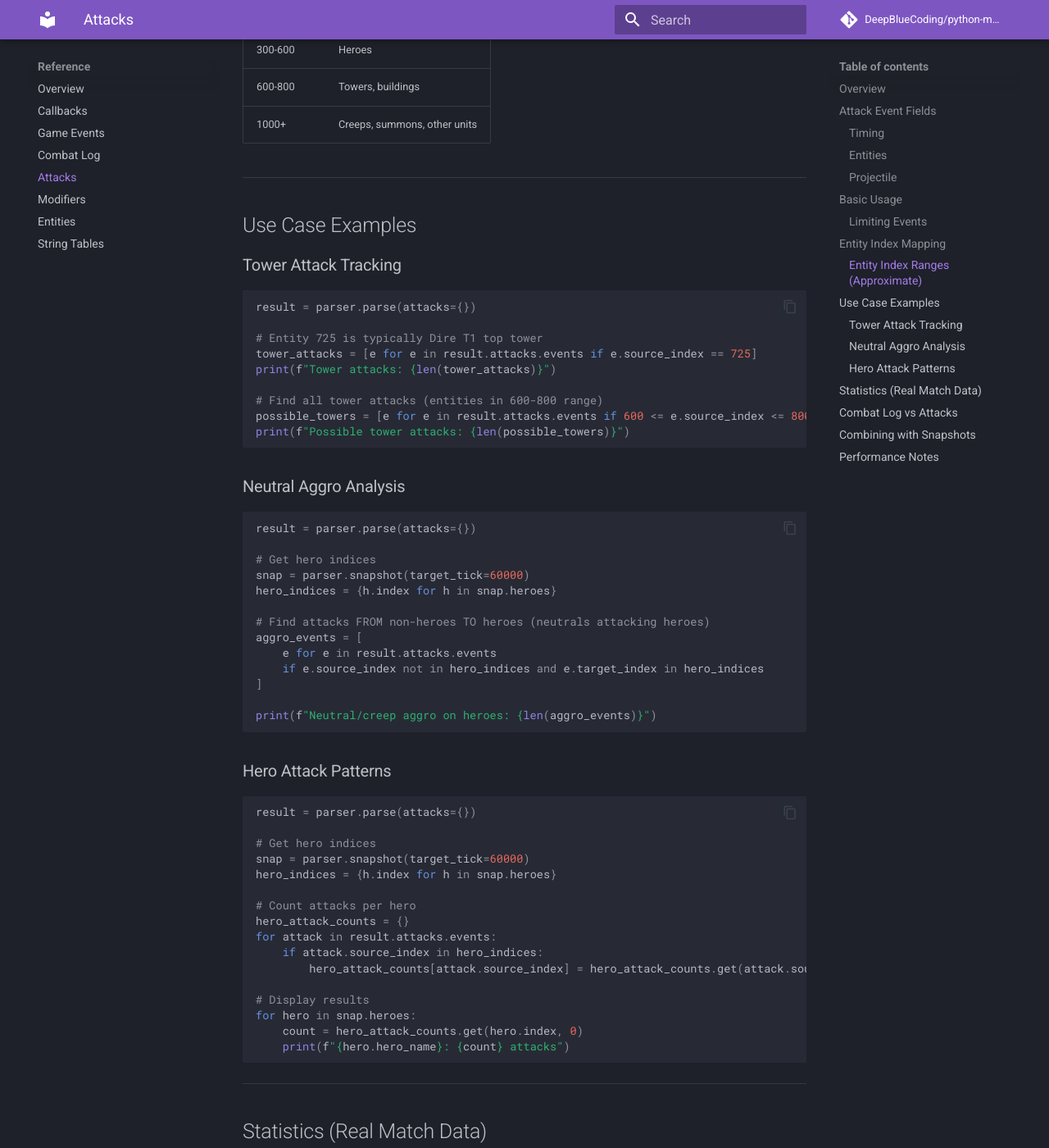
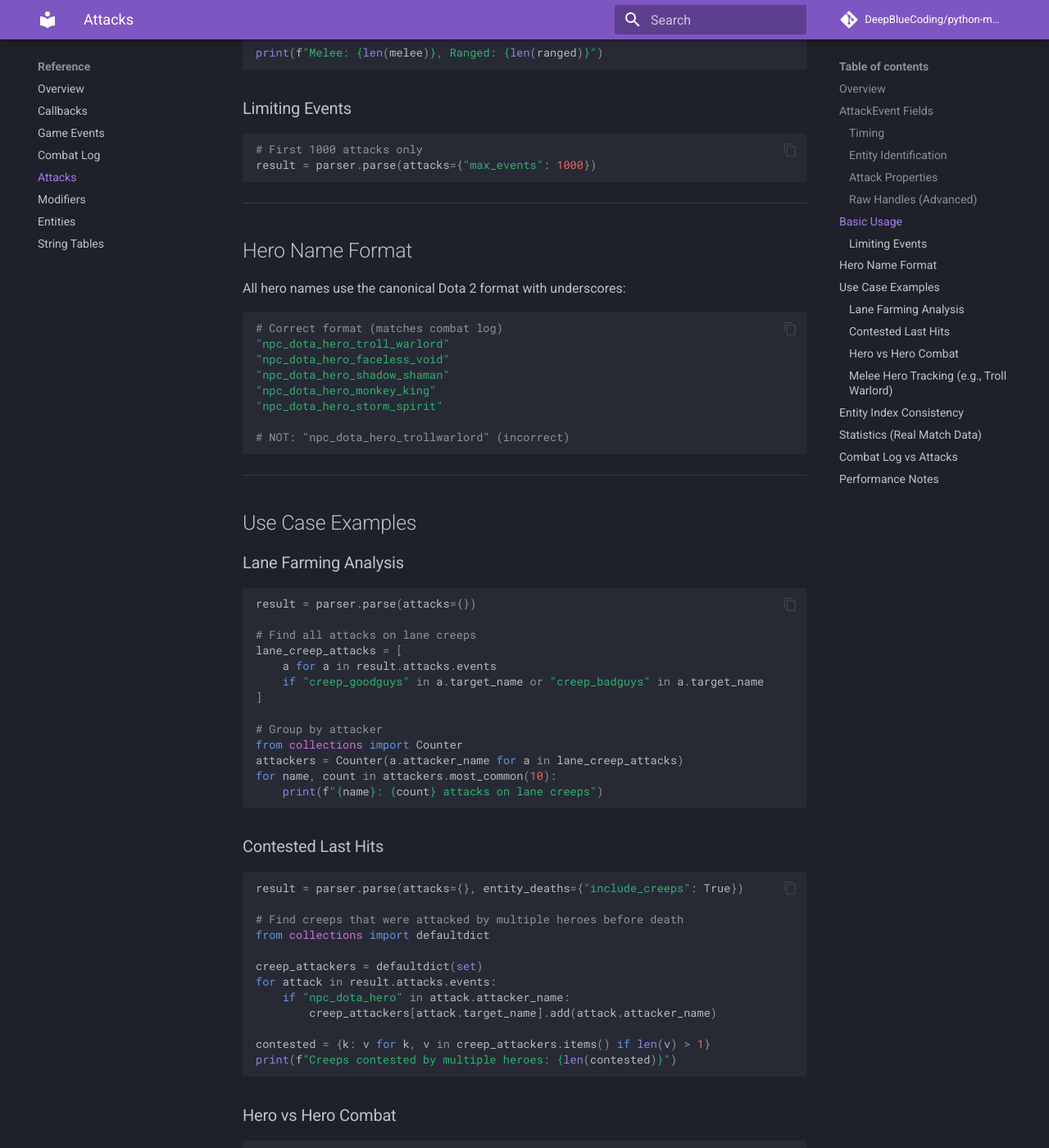
Before and after one commit to DeepBlueCoding/python-manta, an MkDocs documentation site: the page built from docs/reference/attacks.md, in a window 1280 px wide and 1400 px high, scrolled down 2563 px. Shown: the whole window at 82% size. Built offline with MkDocs 1.6.1 and Material for MkDocs 9.7.7, drawn with Linux system fonts in a browser that asks for light colours; comment, search, counter and statistics services are not loaded; the version menu is left out; some of the changed text lies outside the part shown.

Commit message:
feat(attacks): consistent fields for ranged/melee, proper hero naming, location lookup
- Add camelToSnake for proper hero name conversion (troll_warlord not trollwarlord)
- Melee attacks now have source_index/target_index via name→entity mapping
- Melee attacks now have location from entity position lookup
- Remove include_melee flag (always included)
- Add comprehensive unit tests with exact values
- Update attacks documentation

🤖 Generated with [Claude Code](https://claude.com/claude-code)

Co-Authored-By: Claude Opus 4.5 <noreply@anthropic.com>

````diff
--- a/docs/reference/attacks.md
+++ b/docs/reference/attacks.md
@@ -2,26 +2,31 @@
 # Attacks Reference
 
 ??? info "AI Summary"
-    Complete reference for attack projectile parsing from TE_Projectile messages. Captures ALL auto-attacks in the game: hero attacks, tower attacks on creeps, creep-on-creep attacks, and neutral aggro. Each event contains source/target entity indices, projectile speed, and timing. Typically 15,000+ events per match with 87% being non-hero attacks (towers, creeps, neutrals).
+    Complete reference for attack tracking from both TE_Projectile (ranged) and combat log (melee). Captures ALL auto-attacks in the game with consistent fields: entity indices, names, timing, and damage. Typically 30,000+ events per match combining ranged projectiles and melee hits.
 
 ---
 
 ## Overview
 
-The attacks collector parses `TE_Projectile` messages with `is_attack=True`, capturing all auto-attack projectiles in the game. This data is NOT available in the combat log, which only records damage/kill events.
+The attacks collector unifies two data sources into a single consistent API:
+
+- **Ranged attacks**: From `TE_Projectile` messages (projectile speed, dodgeable)
+- **Melee attacks**: From combat log DAMAGE events with no ability (damage values)
+
+Both types share the same `AttackEvent` model with all fields populated where data is available.
 
 **Key Use Cases:**
 
-- Tower attacks on creeps (not in combat log)
-- Neutral creep aggro tracking
-- Creep-on-creep combat analysis
-- Hero attack patterns
+- Last-hit analysis (who attacked which creep)
+- Lane farming patterns
+- Hero attack tracking (both melee and ranged heroes)
+- Tower/creep/neutral combat analysis
 
 ---
 
-## Attack Event Fields
+## AttackEvent Fields
 
-Every `AttackEvent` contains these fields:
+Every `AttackEvent` contains these fields, populated consistently for both ranged and melee:
 
 ### Timing
 
@@ -30,23 +35,38 @@ Every `AttackEvent` contains these fields:
 | `tick` | `int` | Game tick (~30/second) |
 | `game_time` | `float` | Game time in seconds from horn |
 | `game_time_str` | `str` | Formatted time (e.g., "15:34") |
-| `launch_tick` | `int` | Tick when projectile was launched |
+| `launch_tick` | `int` | Tick when projectile was launched (ranged only) |
 
-### Entities
+### Entity Identification
+
+| Field | Type | Ranged | Melee | Description |
+|-------|------|--------|-------|-------------|
+| `source_index` | `int` | ✓ | ✓ | Entity ID of attacker |
+| `target_index` | `int` | ✓ | ✓* | Entity ID of target |
+| `attacker_name` | `str` | ✓ | ✓ | Unit name (e.g., `npc_dota_hero_troll_warlord`) |
+| `target_name` | `str` | ✓ | ✓ | Target unit name |
+
+*Melee target_index populated for heroes, may be 0 for creeps/neutrals
+
+### Attack Properties
+
+| Field | Type | Ranged | Melee | Description |
+|-------|------|--------|-------|-------------|
+| `is_melee` | `bool` | `False` | `True` | Attack type identifier |
+| `damage` | `int` | 0 | ✓ | Damage dealt |
+| `projectile_speed` | `int` | ✓ | 0 | Projectile move speed |
+| `dodgeable` | `bool` | ✓ | `False` | Can be disjointed |
+| `location_x` | `float` | ✓ | ✓* | Attacker position X |
+| `location_y` | `float` | ✓ | ✓* | Attacker position Y |
+
+*Melee location from entity lookup (heroes ~37%, creeps 0)
+
+### Raw Handles (Advanced)
 
 | Field | Type | Description |
 |-------|------|-------------|
-| `source_index` | `int` | Entity index of attacker |
-| `target_index` | `int` | Entity index of target |
-| `source_handle` | `int` | Raw entity handle (advanced use) |
-| `target_handle` | `int` | Raw entity handle (advanced use) |
-
-### Projectile
-
-| Field | Type | Description |
-|-------|------|-------------|
-| `projectile_speed` | `int` | Projectile move speed |
-| `dodgeable` | `bool` | Can be disjointed |
+| `source_handle` | `int` | Raw entity handle (ranged only) |
+| `target_handle` | `int` | Raw entity handle (ranged only) |
 
 ---
 
@@ -57,12 +77,16 @@ from python_manta import Parser
 
 parser = Parser("match.dem")
 
-# Collect all attack events
+# Collect all attack events (ranged + melee)
 result = parser.parse(attacks={})
 
 print(f"Total attacks: {result.attacks.total_events}")
-for attack in result.attacks.events[:10]:
-    print(f"[{attack.game_time_str}] Entity {attack.source_index} -> {attack.target_index}")
+
+# Separate by type
+melee = [a for a in result.attacks.events if a.is_melee]
+ranged = [a for a in result.attacks.events if not a.is_melee]
+
+print(f"Melee: {len(melee)}, Ranged: {len(ranged)}")
 ```
 
 ### Limiting Events
@@ -74,85 +98,118 @@ result = parser.parse(attacks={"max_events": 1000})
 
 ---
 
-## Entity Index Mapping
+## Hero Name Format
 
-Entity indices identify units in the game. To map indices to names:
+All hero names use the canonical Dota 2 format with underscores:
 
 ```python
-# Get hero entity indices from snapshot
-snap = parser.snapshot(target_tick=60000)
-hero_indices = {h.index: h.hero_name for h in snap.heroes}
+# Correct format (matches combat log)
+"npc_dota_hero_troll_warlord"
+"npc_dota_hero_faceless_void"
+"npc_dota_hero_shadow_shaman"
+"npc_dota_hero_monkey_king"
+"npc_dota_hero_storm_spirit"
 
-# Classify attacks
-for attack in result.attacks.events:
-    source_name = hero_indices.get(attack.source_index, f"entity_{attack.source_index}")
-    target_name = hero_indices.get(attack.target_index, f"entity_{attack.target_index}")
-    print(f"{source_name} -> {target_name}")
+# NOT: "npc_dota_hero_trollwarlord" (incorrect)
 ```
-
-### Entity Index Ranges (Approximate)
-
-| Range | Typical Units |
-|-------|---------------|
-| 300-600 | Heroes |
-| 600-800 | Towers, buildings |
-| 1000+ | Creeps, summons, other units |
 
 ---
 
 ## Use Case Examples
 
-### Tower Attack Tracking
+### Lane Farming Analysis
 
 ```python
 result = parser.parse(attacks={})
 
-# Entity 725 is typically Dire T1 top tower
-tower_attacks = [e for e in result.attacks.events if e.source_index == 725]
-print(f"Tower attacks: {len(tower_attacks)}")
+# Find all attacks on lane creeps
+lane_creep_attacks = [
+    a for a in result.attacks.events
+    if "creep_goodguys" in a.target_name or "creep_badguys" in a.target_name
+]
 
-# Find all tower attacks (entities in 600-800 range)
-possible_towers = [e for e in result.attacks.events if 600 <= e.source_index <= 800]
-print(f"Possible tower attacks: {len(possible_towers)}")
+# Group by attacker
+from collections import Counter
+attackers = Counter(a.attacker_name for a in lane_creep_attacks)
+for name, count in attackers.most_common(10):
+    print(f"{name}: {count} attacks on lane creeps")
 ```
 
-### Neutral Aggro Analysis
+### Contested Last Hits
+
+```python
+result = parser.parse(attacks={}, entity_deaths={"include_creeps": True})
+
+# Find creeps that were attacked by multiple heroes before death
+from collections import defaultdict
+
+creep_attackers = defaultdict(set)
+for attack in result.attacks.events:
+    if "npc_dota_hero" in attack.attacker_name:
+        creep_attackers[attack.target_name].add(attack.attacker_name)
+
+contested = {k: v for k, v in creep_attackers.items() if len(v) > 1}
+print(f"Creeps contested by multiple heroes: {len(contested)}")
+```
+
+### Hero vs Hero Combat
 
 ```python
 result = parser.parse(attacks={})
 
-# Get hero indices
-snap = parser.snapshot(target_tick=60000)
-hero_indices = {h.index for h in snap.heroes}
-
-# Find attacks FROM non-heroes TO heroes (neutrals attacking heroes)
-aggro_events = [
-    e for e in result.attacks.events
-    if e.source_index not in hero_indices and e.target_index in hero_indices
+# Find hero-on-hero attacks
+hero_fights = [
+    a for a in result.attacks.events
+    if "npc_dota_hero" in a.attacker_name and "npc_dota_hero" in a.target_name
 ]
 
-print(f"Neutral/creep aggro on heroes: {len(aggro_events)}")
+print(f"Hero vs hero attacks: {len(hero_fights)}")
+
+# Sample output
+for a in hero_fights[:5]:
+    atk = a.attacker_name.replace("npc_dota_hero_", "")
+    tgt = a.target_name.replace("npc_dota_hero_", "")
+    dmg = f", dmg={a.damage}" if a.is_melee else ""
+    print(f"[{a.game_time_str}] {atk} -> {tgt}{dmg}")
 ```
 
-### Hero Attack Patterns
+### Melee Hero Tracking (e.g., Troll Warlord)
 
 ```python
 result = parser.parse(attacks={})
 
-# Get hero indices
-snap = parser.snapshot(target_tick=60000)
-hero_indices = {h.index for h in snap.heroes}
+# Troll Warlord has both ranged and melee forms
+troll_attacks = [a for a in result.attacks.events if "troll_warlord" in a.attacker_name]
 
-# Count attacks per hero
-hero_attack_counts = {}
-for attack in result.attacks.events:
-    if attack.source_index in hero_indices:
-        hero_attack_counts[attack.source_index] = hero_attack_counts.get(attack.source_index, 0) + 1
+troll_melee = [a for a in troll_attacks if a.is_melee]
+troll_ranged = [a for a in troll_attacks if not a.is_melee]
 
-# Display results
-for hero in snap.heroes:
-    count = hero_attack_counts.get(hero.index, 0)
-    print(f"{hero.hero_name}: {count} attacks")
+print(f"Troll melee attacks: {len(troll_melee)}")
+print(f"Troll ranged attacks: {len(troll_ranged)}")
+
+# Melee attacks have damage
+if troll_melee:
+    avg_dmg = sum(a.damage for a in troll_melee) / len(troll_melee)
+    print(f"Average melee damage: {avg_dmg:.1f}")
+```
+
+---
+
+## Entity Index Consistency
+
+Entity indices match between attacks and snapshots:
+
+```python
+result = parser.parse(attacks={})
+snap = parser.snapshot(target_tick=30000)
+
+# Build hero index map
+hero_by_id = {h.entity_id: h.hero_name for h in snap.heroes}
+
+# Verify consistency
+for attack in result.attacks.events[:100]:
+    if attack.source_index in hero_by_id:
+        assert attack.attacker_name == hero_by_id[attack.source_index]
 ```
 
 ---
@@ -163,48 +220,35 @@ From match 8447659831 (Team Spirit vs Tundra, ~46 min):
 
 | Metric | Value |
 |--------|-------|
-| Total attack events | 15,895 |
-| Hero attacks | 2,018 (13%) |
-| Non-hero attacks | 13,877 (87%) |
-| Dire T1 top tower attacks | 276 |
+| **Total attacks** | 32,895 |
+| Melee attacks | 17,000 (52%) |
+| Ranged attacks | 15,895 (48%) |
+| Troll Warlord melee | 2,791 |
+| Pugna ranged | 235 |
 
 ---
 
 ## Combat Log vs Attacks
 
-| Data Type | Combat Log | Attacks |
-|-----------|------------|---------|
-| Hero damage | Yes | Yes (as projectile) |
-| Tower damage on heroes | Yes | Yes |
-| Tower damage on creeps | **No** | **Yes** |
-| Creep damage | No | Yes |
+| Data Type | Combat Log | Attacks Collector |
+|-----------|------------|-------------------|
+| Hero damage | Yes (all) | Yes (auto-attacks only) |
+| Melee auto-attacks | Yes (as damage) | Yes (with entity ID) |
+| Ranged auto-attacks | No | Yes (with projectile data) |
+| Tower attacks on creeps | No | Yes |
 | Neutral attacks | No | Yes |
-| Kill events | Yes | No |
 | Ability damage | Yes | No |
+| Kill attribution | Yes | No |
 
-**Rule of thumb:** Use combat log for damage/kill analysis. Use attacks for attack action tracking (who's hitting whom).
-
----
-
-## Combining with Snapshots
-
-```python
-# Track a specific creep being attacked by tower
-result = parser.parse(attacks={})
-
-# Creep entity 2596 from our analysis
-creep_2596_attacks = [e for e in result.attacks.events if e.target_index == 2596]
-
-print(f"Attacks on creep 2596:")
-for attack in creep_2596_attacks:
-    print(f"  [{attack.game_time_str}] from entity {attack.source_index}")
-```
+**Rule of thumb:**
+- Use **combat log** for damage analysis and kill tracking
+- Use **attacks** for attack pattern analysis and entity correlation
 
 ---
 
 ## Performance Notes
 
-- Attack events are numerous (15,000+ per match)
+- Total events: ~30,000+ per match (ranged + melee)
 - Use `max_events` to limit for faster parsing
 - Events are ordered by tick
-- Handle-to-index conversion: `index = handle & 0x3FFF`
+- Entity name → index mapping is automatic for heroes
--- a/pyproject.toml
+++ b/pyproject.toml
@@ -4,7 +4,7 @@ build-backend = "setuptools.build_meta"
 
 [project]
 name = "python-manta"
-version = "1.4.5.4.dev3"
+version = "1.4.5.4.dev4"
 description = "Python interface for the Manta Dota 2 replay parser"
 readme = "README.md"
 license = {text = "MIT"}
--- a/src/python_manta/__init__.py
+++ b/src/python_manta/__init__.py
@@ -101,7 +101,7 @@ from .manta_python import (
     ParserInfo,
 )
 
-__version__ = "1.4.5.2"
+__version__ = "1.4.5.4.dev4"
 __author__ = "Equilibrium Coach Team"
 __description__ = "Python interface for Manta Dota 2 replay parser"
 
````
Also changed, not shown: 5 other files.
